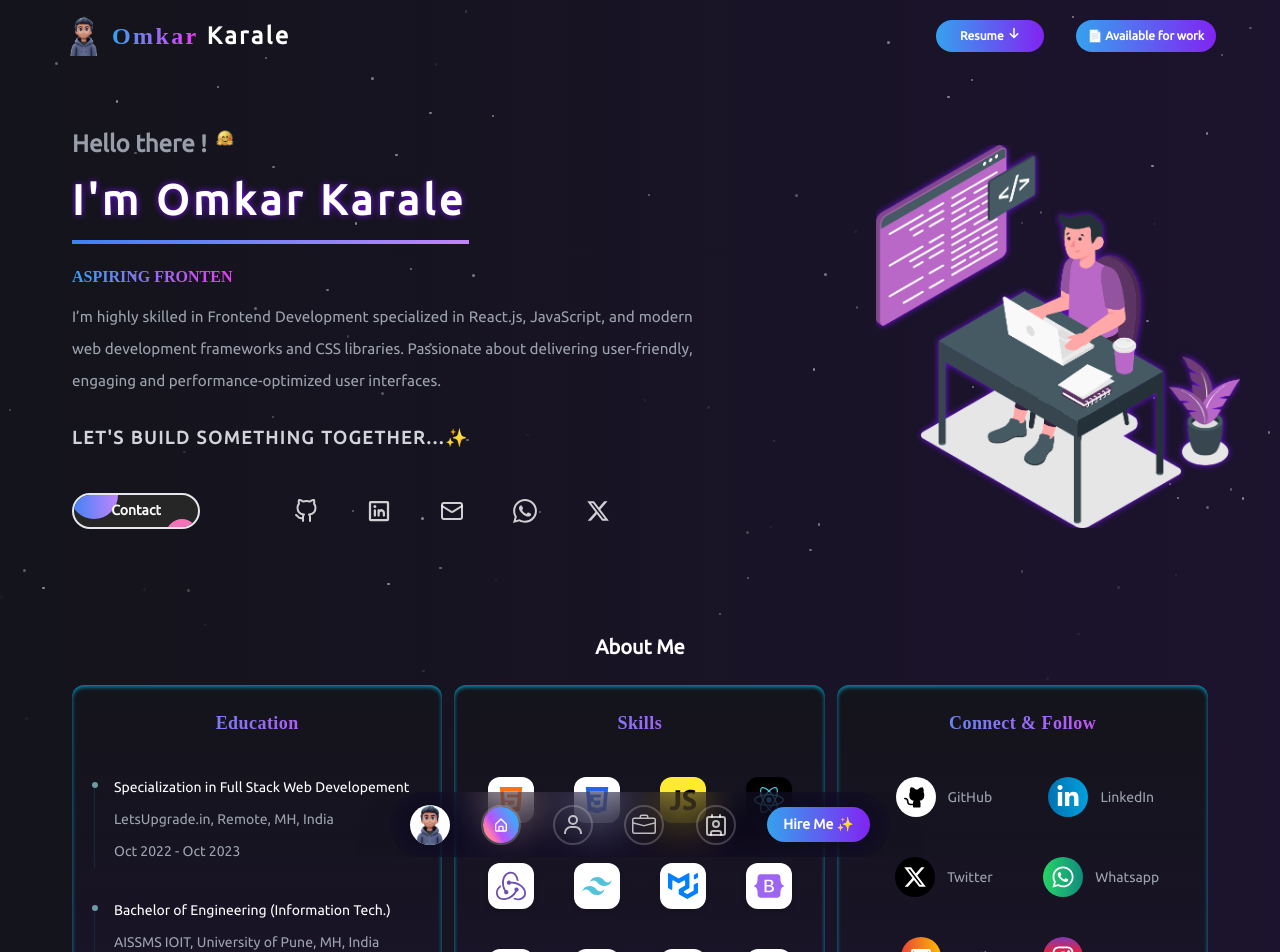
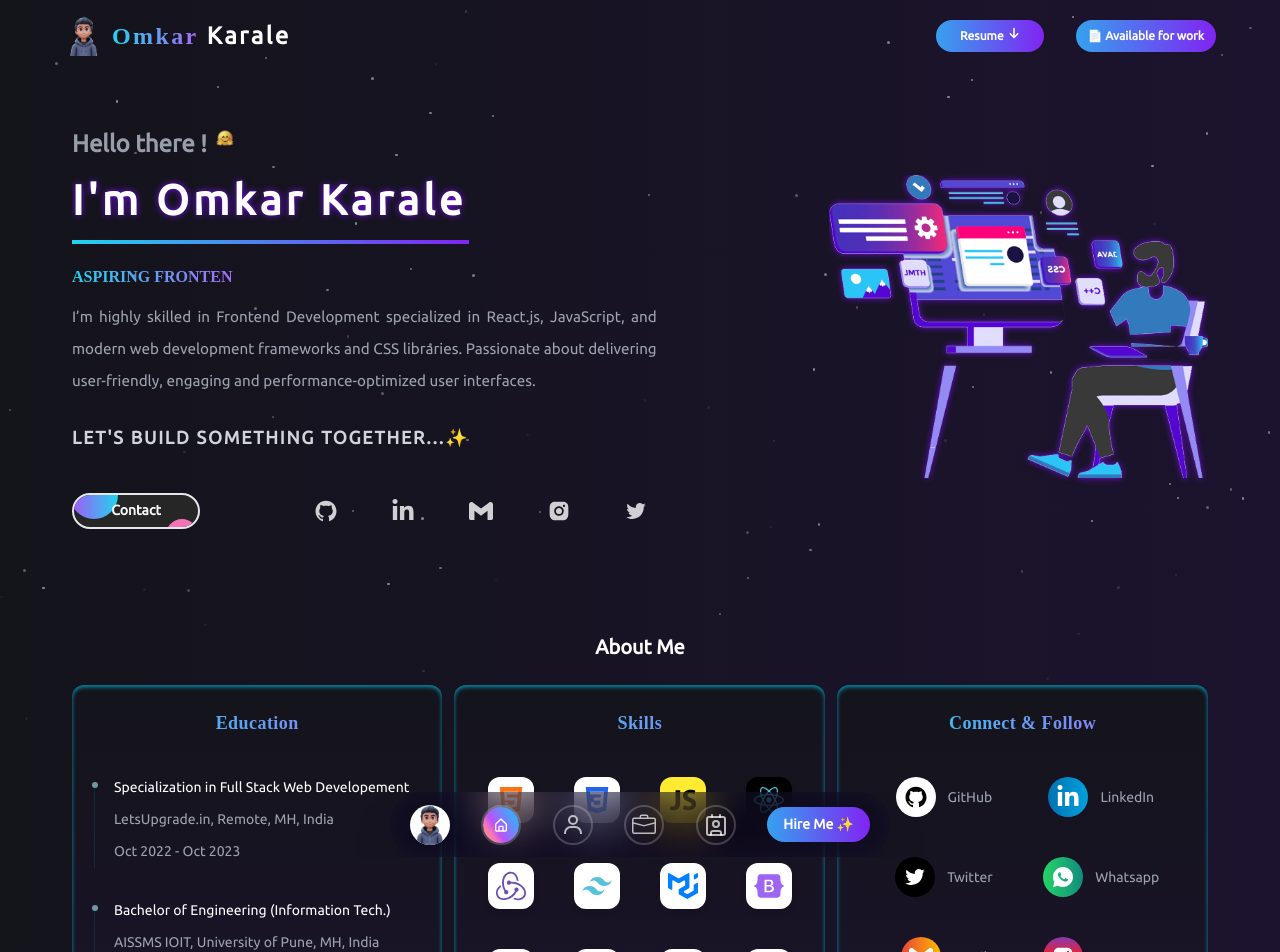
Before and after one commit to onkar895/ONKAR-PORTFOLIO, a React (Vite) app: page / in a window 1280 px wide. Shown: the top 952 px of the page. Built offline with nearby package versions, Linux system fonts and the light colour scheme.

Commit message:
Updated the Components, index.css for more better UI and UX

```diff
--- a/src/Components/Banner.jsx
+++ b/src/Components/Banner.jsx
@@ -1,31 +1,37 @@
 import React from 'react'
-import { FaXTwitter } from "react-icons/fa6";
-import { PiLinkedinLogoBold } from "react-icons/pi";
-import { FiDownload, FiGithub } from "react-icons/fi";
-import { LuMail } from "react-icons/lu";
-import { ImWhatsapp } from "react-icons/im";
+import {
+  AiFillGithub,
+  AiOutlineTwitter,
+  AiFillInstagram,
+} from "react-icons/ai";
+import { FaLinkedinIn } from "react-icons/fa";
+import { SiGmail } from "react-icons/si";
+import { FiDownload } from "react-icons/fi";
+import { RiWhatsappFill } from "react-icons/ri";
 import { TypeAnimation } from "react-type-animation";
 import HII from '../assets/HII.gif'
 import { NavLink } from 'react-router-dom';
 import Profile from '../assets/Profile.png'
+import about from '../assets/about.png'
+import PIC from '../assets/PIC.png'
 
 const Banner = () => {
 
   const Icons = "text-white/80 font-extrabold transition-all ease-in-out duration-300 hover:text-white hover:brightness-200 hover:scale-110 text-2xl";
 
-  const contact = "border-2 text-gray-50  duration-300 relative group cursor-pointer overflow-hidden h-9 w-32 rounded-full bg-neutral-800 p-2 font-extrabold hover:bg-black/90"
+  const contact = "border-2 text-gray-50 duration-300 relative group cursor-pointer overflow-hidden h-9 w-32 rounded-full bg-neutral-800 p-2 font-extrabold hover:bg-black/90"
 
   const circle = "absolute group-hover:-top-1 group-hover:-right-2 z-10 rounded-full group-hover:scale-150  duration-700"
 
   return (
     <section className='relative flex md:mt-8' data-aos="fade-up" data-aos-duration="2000">
-      <div className='md:px-4 px-1'>
-        <div className='lg:flex items-center justify-center lg:space-y-0 space-y-14'>
-          <div className='flex flex-col lg:gap-2 gap-4 max-sm:mt-10 max-sm:mx-auto lg:w-[80%] lg:pl-8 md:px-2 lg:px-0'>
+      <div className='md:px-4 px-1 lg:px-12'>
+        <div className='lg:flex items-center justify-center lg:space-y-0 space-y-20 '>
+          <div className='flex flex-col lg:gap-2 gap-4 max-sm:mt-10 max-sm:mx-auto lg:w-[100%]'>
             <div className='space-y-4 lg:w-[31vw] w-full flex flex-col max-sm:items-center md:items-center lg:items-start hide-scrollbar'>
               <h1 className='flex gap-2 lg:text-md text-2xl font-bold animate-pulse text-gray-400 cursor-pointer hover:-translate-y-1 transition-all duration-500'>Hello there ! <img src={HII} alt="" className='w-7 h-7 lg:w-5 lg:h-5' /></h1>
               <h1 className='font-extrabold py-2 lg:text-[40px] text-[36px] min-[320px]:text-[32px] min-[1024px]:text-[42px] tracking-widest img'> I'm Omkar Karale</h1>
-              <div className='w-full max-sm:w-[82%] h-1 bg-gradient-to-l from-purple-400 to-blue-500 animate-slideFade'></div>
+              <div className='w-full max-sm:w-[82%] h-1 bg-gradient-to-r from-cyan-400 to-[#8124f2] animate-slideFade'></div>
               <div className='text-[20px] min-[320px]:text-[18px] min-[1024px]:text-[16px] font-semibold uppercase'>
                 <TypeAnimation
                   sequence={["Aspiring Frontend Enthusiast", 2000, "Passionate Web Developer", 2000, "Eager Learner of Web Wizardry", 2000]}
@@ -44,7 +50,7 @@ const Banner = () => {
               <div className="tracking-widest shadow-2x font-bold hide-scrollbar">
                 <h1 data-aos="fade-up" data-aos-duration="2000" className='text-gray-300 max-sm:text-sm'>LET'S BUILD SOMETHING TOGETHER...✨</h1>
               </div>
-              <div className='flex min-[1024px]:flex-nowrap min-[1024px]:gap-10 flex-wrap justify-between md:w-[70%] w-[100%] max-sm:gap-y-10 md:gap-y-5 lg:gap-y-0 py-4 cursor-pointer'>
+              <div className='flex min-[1024px]:flex-nowrap min-[1024px]:gap-10 flex-wrap justify-between md:w-[100%] lg:w-[80%] w-[100%] max-sm:gap-y-10 md:gap-y-5 lg:gap-y-0 py-4 cursor-pointer'>
                 <NavLink to='https://drive.google.com/file/d/1sJ6ehg9bItwwTcvBQmLRxHxGVMasL2Pz/view?usp=sharing' className='flex items-center gap-2 text-sm btn px-6 py-2 md:hidden hover:-translate-y-1.2 transition-all duration-500'>
                   <span>Resume</span>
                   <FiDownload className='text-sm' />
@@ -52,9 +58,9 @@ const Banner = () => {
 
                 <NavLink to='/contact'>
                   <button className={contact}>
-                    <div className={`${circle} w-16 h-16 right-12 top-12 bg-purple-500`}></div>
-                    <div className={`${circle} w-12 h-12 right-20 -top-6 bg-gradient-to-l from-purple-400 to-blue-500`}></div>
-                    <div className={`${circle} w-8 h-8  right-32 bottom-6 bg-orange-300`}></div>
+                    <div className={`${circle} w-16 h-16 right-12 top-12 bg-orange-300`}></div>
+                    <div className={`${circle} w-12 h-12 right-20 -top-6 bg-gradient-to-l from-cyan-400 to-purple-500`}></div>
+                    <div className={`${circle} w-8 h-8  right-32 bottom-6 bg-orange-500`}></div>
                     <div className={`${circle} w-8 h-8  right-0 top-6 bg-pink-400`}></div>
                     <p className="z-10 absolute top-[15%] left-[30%] text-sm"><span>Contact</span></p>
                   </button>
@@ -62,35 +68,35 @@ const Banner = () => {
                 <div className="flex items-center space-x-6 w-[65%] max-sm:justify-between max-sm:w-[100%] justify-evenly overflow-hidden max-sm:mx-auto">
                   <div className={Icons}>
                     <a href="https://github.com/onkar895">
-                      <FiGithub />
+                      <AiFillGithub />
                     </a>
                   </div>
                   <div className={Icons}>
                     <a href="https://www.linkedin.com/in/omkarkarale541/">
-                      <PiLinkedinLogoBold />
+                      <FaLinkedinIn />
                     </a>
                   </div>
                   <div className={Icons}>
                     <a href="mailto:onkarkarale4@gmail.com">
-                      <LuMail />
+                      <SiGmail />
                     </a>
                   </div>
                   <div className={Icons}>
-                    <a href="https://wa.me/9921374887">
-                      <ImWhatsapp />
+                    <a href="https://www.instagram.com/i_m_o_n_k_a_r_895/">
+                      <AiFillInstagram />
                     </a>
                   </div>
                   <div className={Icons}>
                     <a href="https://twitter.com/Onkar895">
-                      <FaXTwitter />
+                      <AiOutlineTwitter />
                     </a>
                   </div>
                 </div>
               </div>
             </div>
           </div>
-          <div className='lg:w-[35%] md:w-[60%] w-[100%] hover:animate-pulse lg:mx-0 md:mx-[20%]' data-aos="fade-left" data-aos-duration="2000" >
-            <img src={Profile} alt="Profile" className='img' />
+          <div className='lg:w-[50%] md:w-[60%] w-[100%] hover:animate-pulse lg:mx-0 md:mx-[20%]' data-aos="fade-left" data-aos-duration="2000" >
+            <img src={PIC} alt="Profile" className='img lg:pb-5' />
           </div>
         </div>
       </div>
--- a/src/Components/Connect.jsx
+++ b/src/Components/Connect.jsx
@@ -1,9 +1,14 @@
 /* eslint-disable react/no-unescaped-entities */
 /* eslint-disable no-unused-vars */
 import React from 'react';
+import {
+  AiFillGithub,
+  AiOutlineTwitter,
+  AiFillInstagram,
+} from "react-icons/ai";
+import { SiGmail } from "react-icons/si";
+import { RiWhatsappFill } from "react-icons/ri";
 import { FaLinkedinIn } from 'react-icons/fa';
-import { FaXTwitter, FaWhatsapp, FaInstagram } from 'react-icons/fa6';
-import { MdEmail } from 'react-icons/md';
 import { PiGithubLogoFill } from 'react-icons/pi';
 import Character from '../assets/Character.png';
 import { NavLink } from 'react-router-dom';
@@ -12,7 +17,7 @@ const Connect = () => {
   const links = [
     {
       href: 'https://github.com/onkar895',
-      icon: <PiGithubLogoFill className='transition-all duration-500 hover:scale-125 md:text-2xl text-3xl' />,
+      icon: <AiFillGithub className='transition-all duration-500 hover:scale-125 md:text-2xl text-3xl' />,
       label: 'GitHub',
       bgClass: 'bg-white text-black',
     },
@@ -24,25 +29,25 @@ const Connect = () => {
     },
     {
       href: 'https://twitter.com/Onkar895',
-      icon: <FaXTwitter className='transition-all duration-500 hover:scale-125 md:text-2xl text-3xl' />,
+      icon: <AiOutlineTwitter className='transition-all duration-500 hover:scale-125 md:text-2xl text-3xl' />,
       label: 'Twitter',
       bgClass: 'bg-black text-white',
     },
     {
       href: 'https://wa.me/9921374887',
-      icon: <FaWhatsapp className='transition-all duration-500 hover:scale-125 md:text-2xl text-3xl' />,
+      icon: <RiWhatsappFill className='transition-all duration-500 hover:scale-125 md:text-2xl text-3xl' />,
       label: 'Whatsapp',
       bgClass: 'bg-gradient-to-r from-[#25D366] to-[#128C7E] text-white',
     },
     {
       href: 'mailto:onkarkarale4@gmail.com',
-      icon: <MdEmail className='transition-all duration-500 hover:scale-125 md:text-2xl text-3xl' />,
+      icon: <SiGmail className='transition-all duration-500 hover:scale-125 md:text-2xl text-3xl' />,
       label: 'Email',
       bgClass: 'bg-gradient-to-r from-[#ea4335] to-[#fbbc05] text-white',
     },
     {
       href: 'https://www.instagram.com/i_m_o_n_k_a_r_895/',
-      icon: <FaInstagram className='transition-all duration-500 hover:scale-125 md:text-2xl text-3xl' />,
+      icon: <AiFillInstagram className='transition-all duration-500 hover:scale-125 md:text-2xl text-3xl' />,
       label: 'Instagram',
       bgClass: 'bg-gradient-to-t from-[#fcb045] via-[#fd1d1d] to-[#833ab4] text-white',
     },
--- a/src/Pages/About.jsx
+++ b/src/Pages/About.jsx
@@ -6,7 +6,7 @@ import Connect from '../Components/Connect';
 const About = () => {
   return (
     <section data-aos="fade-up" data-aos-duration="2000">
-      <div className="mx-auto lg:px-12 md:px-4 w-full h-full mt-16 max-sm:mt-10 hide-scrollbar">
+      <div className="mx-auto lg:px-12 md:px-4 w-full h-full mt-16 hide-scrollbar">
         <div className="pb-6 mx-auto text-center font-extrabold lg:text-xl text-2xl">
           <h2>About Me</h2>
         </div>
--- a/src/index.css
+++ b/src/index.css
@@ -116,6 +116,6 @@ body {
         @apply text-base;
     }
     .text-gradient {
-        @apply bg-gradient-to-r text-transparent bg-clip-text from-[#36a1ee] to-[#f238f8] font-bold font-primary hover:from-[#f238f8] hover:to-[#359ee0];
+        @apply bg-gradient-to-r text-transparent bg-clip-text from-cyan-400 to-[#a868f6] font-bold font-primary hover:from-[#f238f8] hover:to-[#359ee0];
     }
 }
```
Also changed, not shown: src/assets/PIC.png (added), src/assets/about.png (added).
